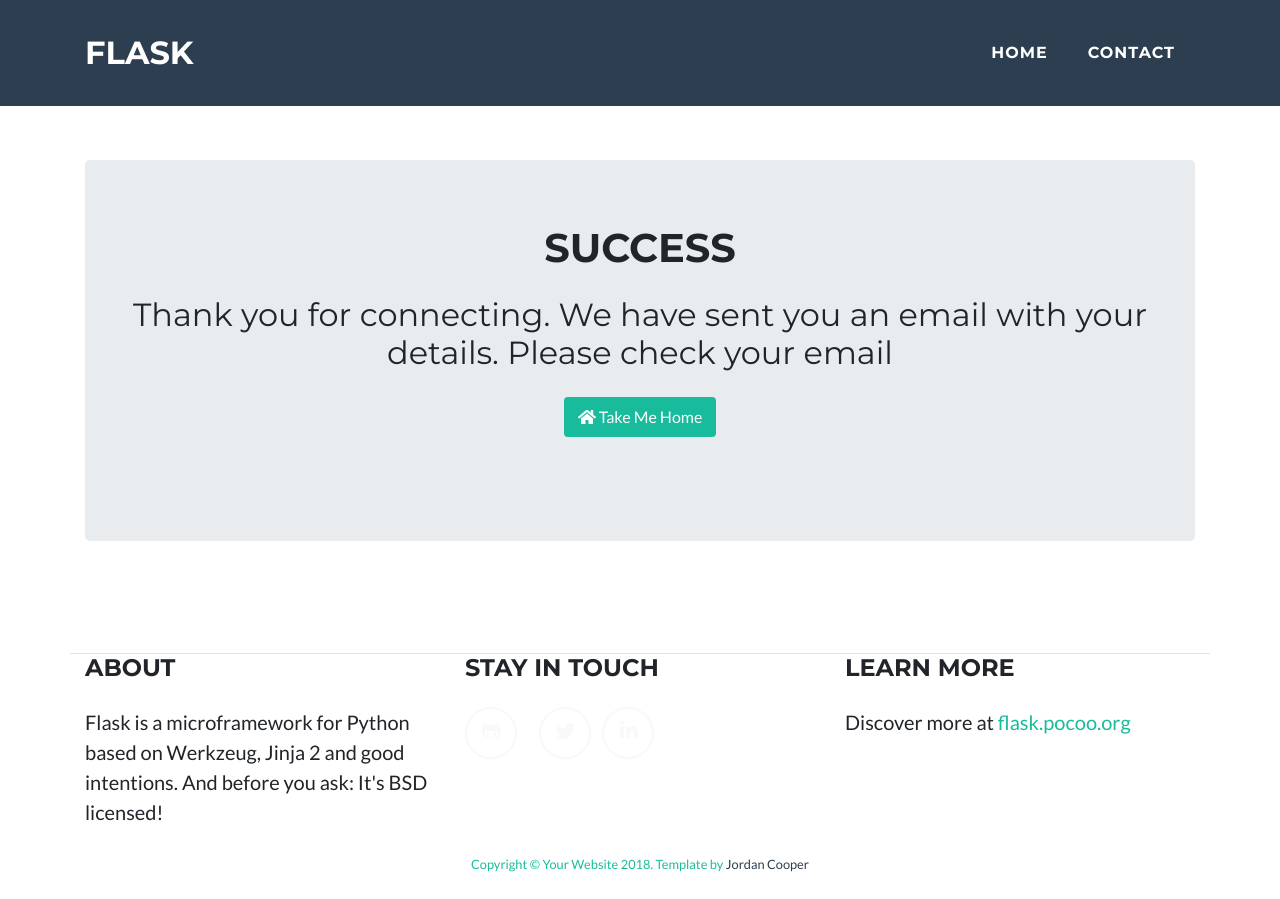
After one commit to superrcoop/info3180-lab3, a Flask app: page /success in a window 1280 px wide. The commit adds this page. Run offline with Flask 2, Linux system fonts and the light colour scheme; some libraries are stand-ins or nearby versions.

Commit message:
Add success page for form.validate redirect

```diff
--- a/app/templates/404.html
+++ b/app/templates/404.html
@@ -12,9 +12,8 @@
 
 <div class="container">
     <div class="jumbotron">
-        <div class="text-center"><i class="fa fa-5x fa-frown-o" style="color:#d9534f;"></i></div>
-        <h1 class="text-center">404 Not Found<p> </p><p><small class="text-center"> Oh noes everything broke</small></p></h1>
-        <p class="text-center">Try pressing the back button or clicking on this button.</p>
+        <div class="text-center"><i class="far fa-frown" style="color:#d9534f; font-size: 50px;"></i></div>
+        <h1 class="text-center">404 Not Found<p> </p><p><small class="text-center"> Oh no, something broke</small></p></h1>
         <p class="text-center"><a class="btn btn-primary" href="{{ url_for('home') }}"><i class="fa fa-home"></i> Take Me Home</a></p>
     </div>
 </div>
--- /dev/null
+++ b/app/templates/success.html
@@ -0,0 +1,15 @@
+{% extends "base.html" %}
+
+{% block main %}
+<div class="container">
+<div class="jumbotron">
+        <div class=" text-center ">
+        <h1 class="text-uppercase mb-0">Success</h1><br>
+        <h2 class="font-weight-light mb-0 ">Thank you for connecting. We have sent you an email with your details. Please check your email</h2><br>
+        <p class="text-center"><a class="btn btn-primary" href="{{ url_for('home') }}"><i class="fa fa-home"></i> Take Me Home</a></p>
+    <br>
+        </div>
+
+	</div>
+</div>
+{% endblock %}
--- a/app/views.py
+++ b/app/views.py
@@ -5,10 +5,11 @@ Werkzeug Documentation:  http://werkzeug.pocoo.org/documentation/
 This file creates your application.
 """
 
-from app import app
+from app import app ,mail
 from controllers import get_time
 from flask import render_template, request, redirect, url_for, flash
 from forms import ContactForm
+from flask_mail import Message
 
 
 ###
@@ -21,12 +22,18 @@ def home():
     return render_template('home.html')
 
 
+@app.route('/success')
+def success():
+    """Render website's success page."""
+    return render_template('success.html')
+
+
 @app.route('/contact',methods=['GET', 'POST'])
 def contact():
     form = ContactForm(request.form)
     if request.method == 'POST' and form.validate():
         flash('Thanks for contacting')
-        return redirect(url_for('home'))
+        return redirect(url_for('success'))
     return render_template('contact.html',form=form)
 
 ###
```
Also changed, not shown: app/templates/contact.html (+9 -1 lines).
